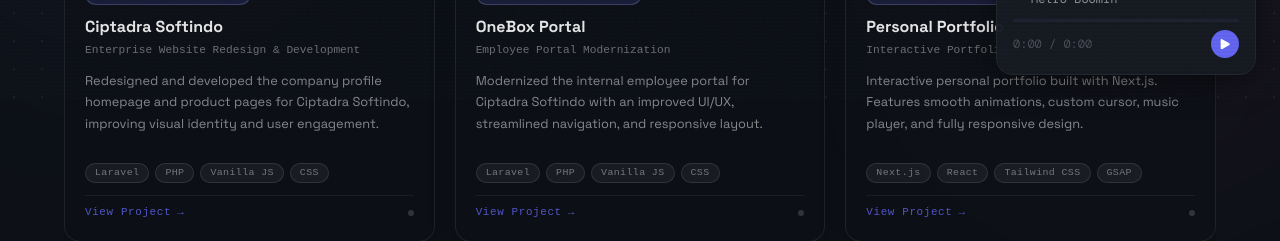
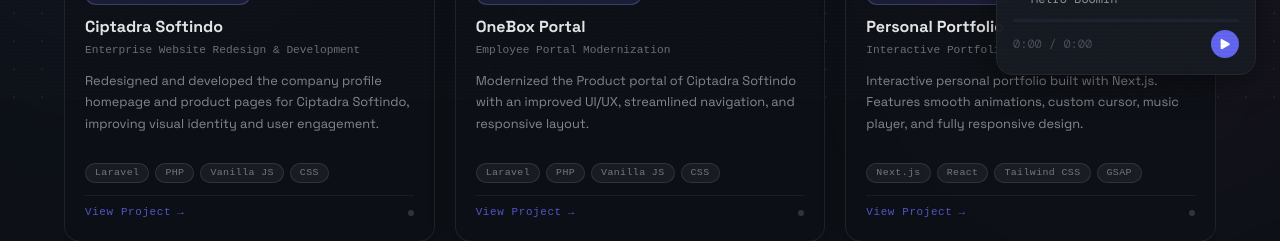
Before and after one commit to Jemsdiggory/my-portfolio, a Next.js app: page /projects in a window 1280 px wide. Shown: the part 701-942 px from the top of the page. Built offline with nearby package versions, Linux system fonts and the light colour scheme; a web font is replaced by a local one.

Commit message:
projects description

```diff
--- a/app/projects/page.js
+++ b/app/projects/page.js
@@ -96,7 +96,7 @@
     image: "/thumbnail/webonebox.svg",
     tags: ["Laravel", "PHP", "CSS", "Vanilla JS", "Git"],
     description:
-      "Modernized the internal employee portal for Ciptadra Softindo with an improved UI/UX, streamlined navigation, and responsive layout.",
+      "Modernized the Product portal of Ciptadra Softindo with an improved UI/UX, streamlined navigation, and responsive layout.",
     type: "Professional Project",
     category: "Front-End Development",
   },
```
